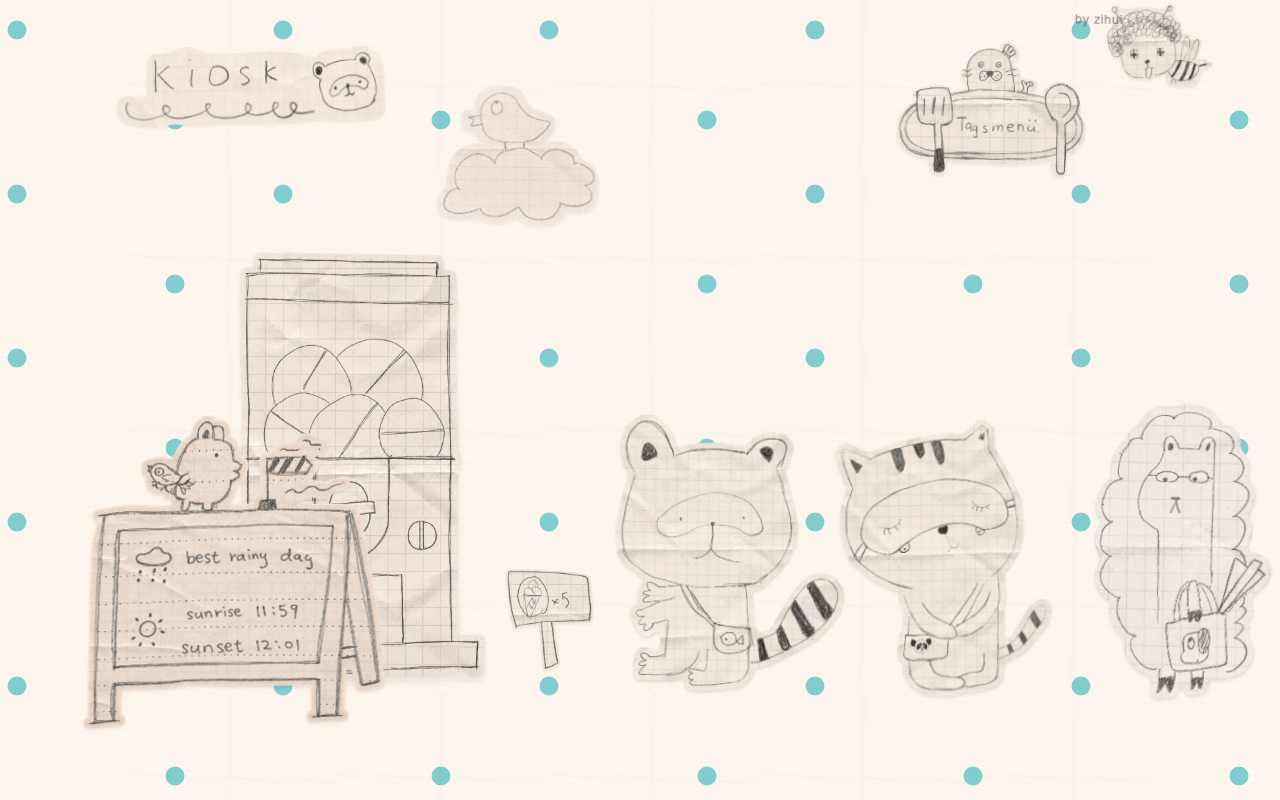
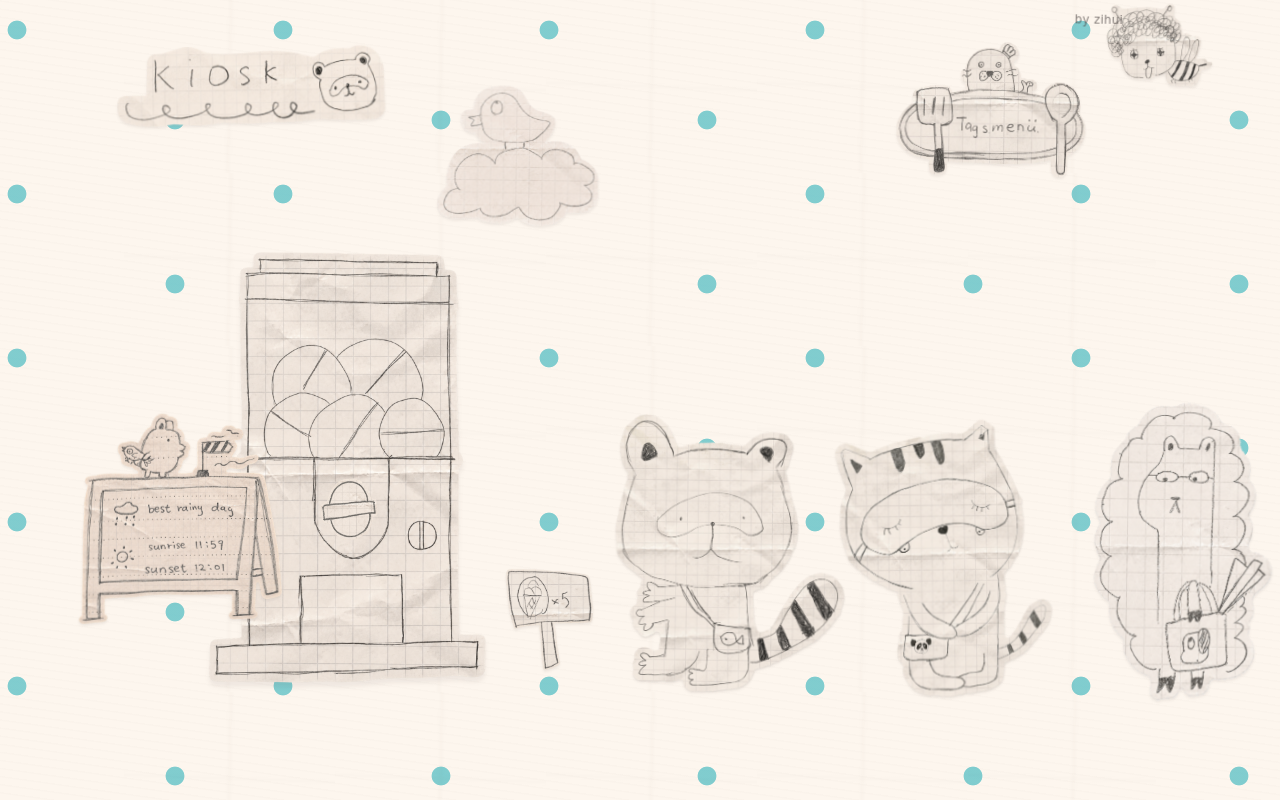
Before and after one commit to eclaircrumb/gachapon, a Next.js app in the folder gachapon/: page / in a window 1280 px wide. Built offline with nearby package versions, Linux system fonts and the light colour scheme.

Commit message:
Reduce width of art-weather-sign to 20.5%

```diff
--- a/gachapon/app/globals.css
+++ b/gachapon/app/globals.css
@@ -75,7 +75,7 @@ a { -webkit-tap-highlight-color: transparent; }
   top: 51%;
   left: -5%;
   z-index: 4;
-  width: 30.5%;
+  width: 20.5%;
 }
 .art-sign { top: 71.0%; left: 35.0%; width: 12.3%; }
 .art-raccoon { top: 51.0%; left: 47.0%; width: 23.0%; }
```
